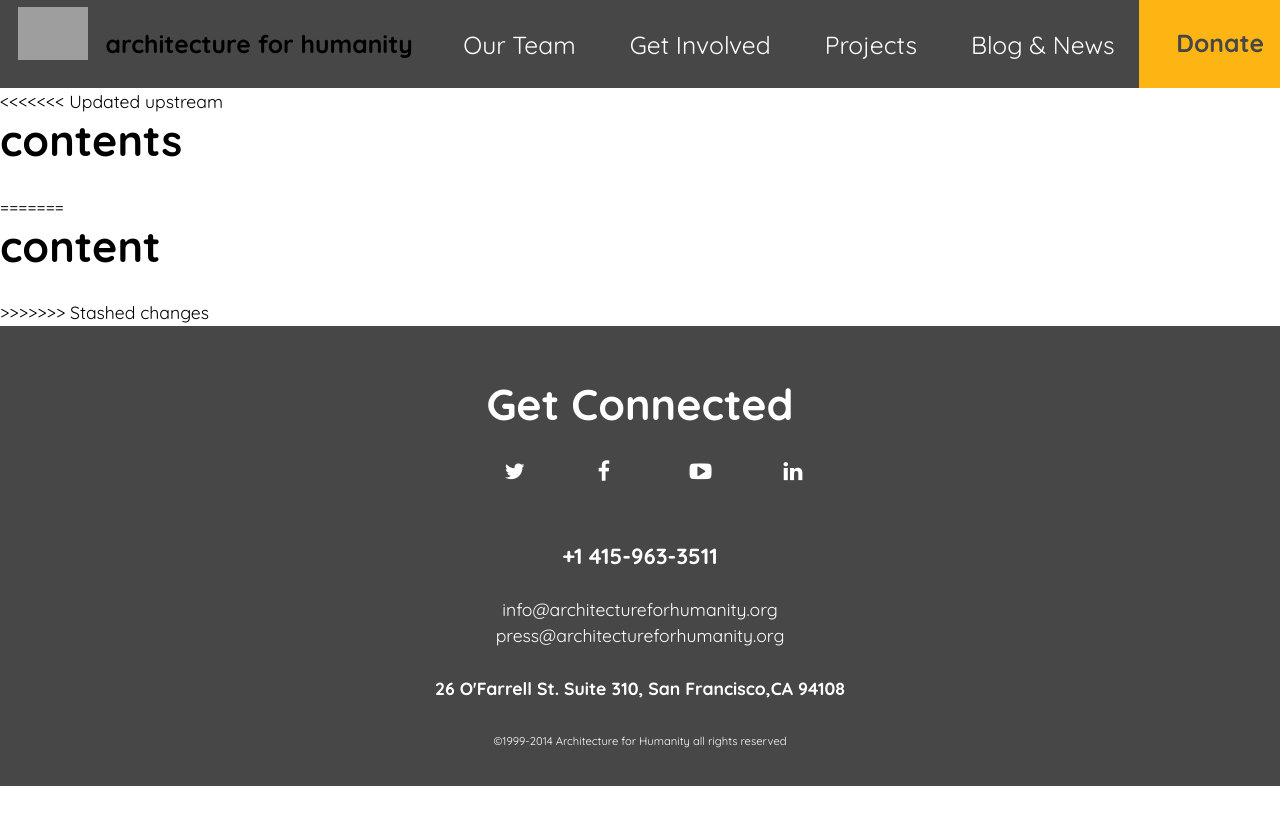
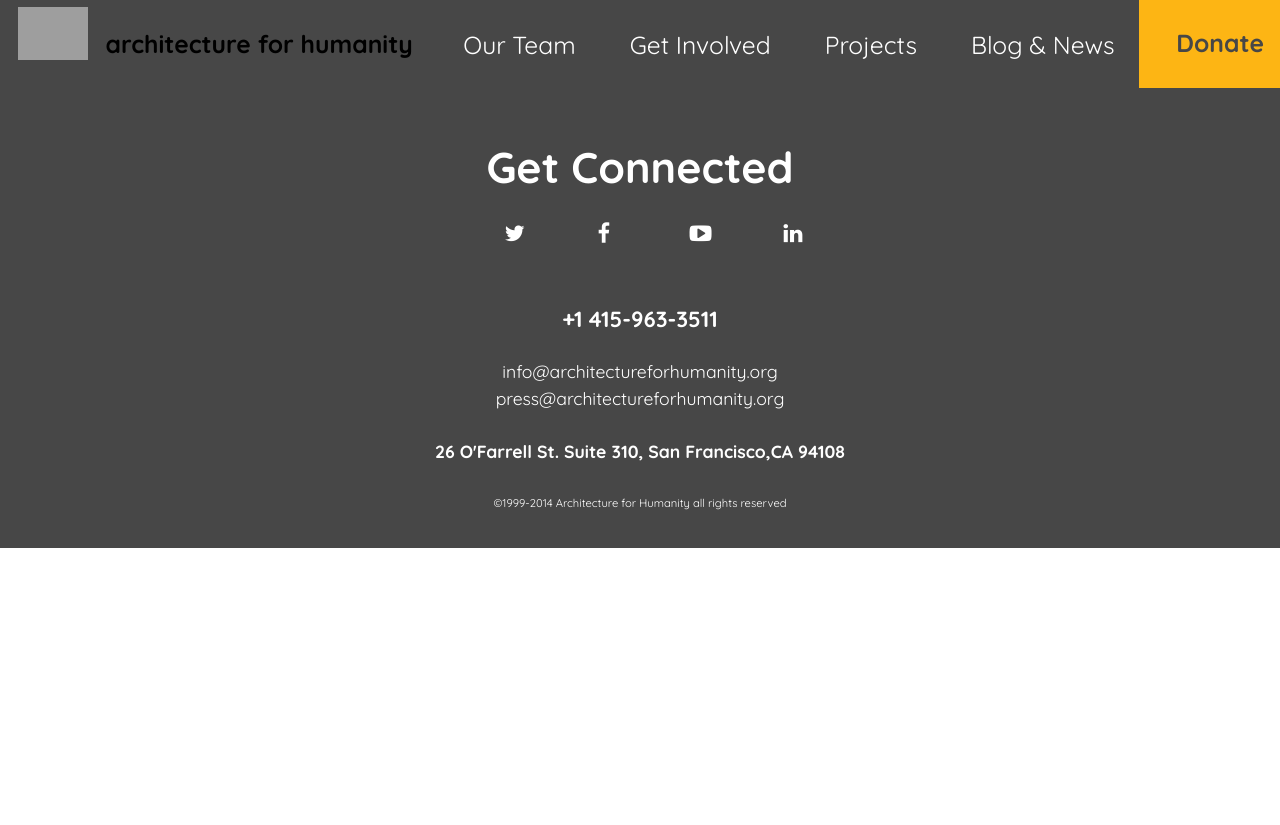
Before and after one commit to corm0078/architecture-for-humanity, a Jekyll site: the page built from index.html, in a window 1280 px wide. Shown: the top 825 px of the page. Built offline with Jekyll 4.4.1, drawn with Linux system fonts in a browser that asks for light colours; nearby versions of some CDN libraries; Markdown is read by kramdown in place of the engine named in the settings; grey boxes are pictures that could not be loaded.

Commit message:
fix(content)

```diff
--- a/index.html
+++ b/index.html
@@ -1,9 +1,3 @@
 ---
 layout: default
 ---
-
-<<<<<<< Updated upstream
-<h2>contents</h2>
-=======
-<h2>content</h2>
->>>>>>> Stashed changes
```
